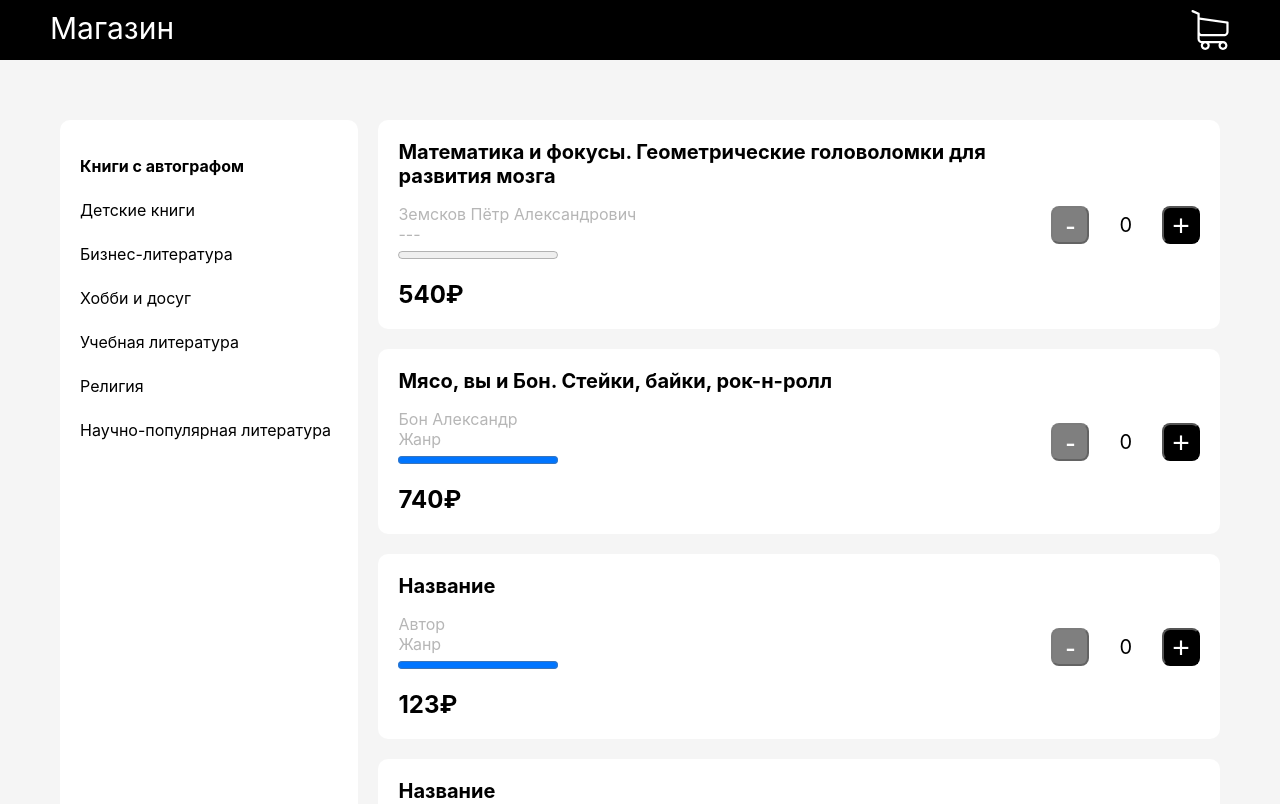
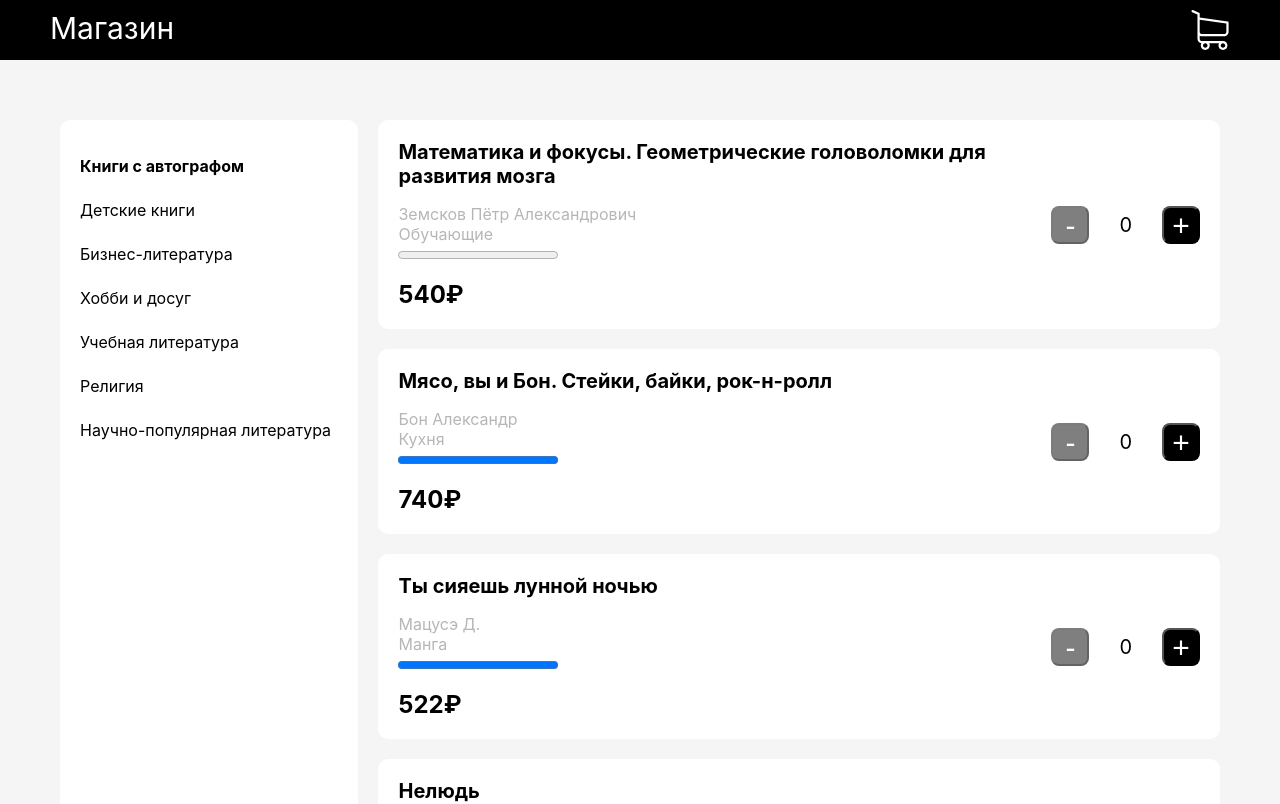
Before and after one commit to GRusl/YLppF_React, a React (Create React App) app: page / in a window 1280 px wide. Shown: the top 804 px of the page. Built offline with nearby package versions, Linux system fonts and the light colour scheme.

Commit message:
Page 2 is given to the layout

```diff
--- a/src/App.js
+++ b/src/App.js
@@ -4,7 +4,6 @@ import {Header} from './components/Header/Header';
 
 import {CatalogPage} from "./pages/CatalogPage/Catalog";
 import {DetailPage} from "./pages/DetailPage/Detail";
-// import {findByRole} from "@testing-library/react";
 
 import {sections} from "./constants/mock";
 
--- a/src/components/Item/Item.jsx
+++ b/src/components/Item/Item.jsx
@@ -6,18 +6,23 @@ import classnames from 'classnames';
 import {useState} from "react";
 import {Rating} from "../Rating/Rating";
 
-export const Item = ({book, className=0}) => {
+export const Item = ({book, className=0, down=false}) => {
     const [count, setCount] = useState(0);
 
     return (
-        <section className={ classnames(styles.item, base_styles.card, className) }>
+        <section className={ classnames(
+            styles.item,
+            base_styles.card,
+            className,
+            (down)?styles.down:0
+        ) }>
             <div className={ styles.infoBlock }>
                 <div className={ styles.title }>{ book.title }</div>
                 <ul className={ styles.infoUl }>
                     <li className={ styles.infoLi }>{ book.author }</li>
                     <li className={ styles.infoLi }>{ book.genre }</li>
                     <li className={ styles.infoLi }>
-                        <Rating value={ book.rating } className={ styles.infoLi }/>
+                        <Rating value={ book.rating } className={ styles.infoLi } />
                     </li>
                 </ul>
                 <p className={ styles.price }>{ book.price }₽</p>
--- a/src/components/Item/styles.module.css
+++ b/src/components/Item/styles.module.css
@@ -3,7 +3,12 @@
     justify-content: space-between;
 }
 
+.down {
+    align-items: flex-end;
+}
+
 .infoBlock {
+    height: 100%;
     display: flex;
     flex-direction: column;
     justify-content: space-between;
--- a/src/components/Rating/Rating.jsx
+++ b/src/components/Rating/Rating.jsx
@@ -1,7 +1,5 @@
 export const Rating = ({value, max=5, className=0}) => {
     return (
-        <progress className={ className } value={ value } max={ max }>
-
-        </progress>
+        <progress className={ className } value={ value } max={ max }/>
     )
 }
--- a/src/constants/mock.js
+++ b/src/constants/mock.js
@@ -7,7 +7,7 @@ export const sections = [
                 id: 'a757a0e9-03c1-4a2a-b384-8ac21dbe2fb2',
                 title: 'Математика и фокусы. Геометрические головоломки для развития мозга',
                 author: 'Земсков Пётр Александрович',
-                genre: '---',
+                genre: 'Обучающие',
                 rating: 0,
                 price: 540,
                 annotation: 'Сложно сказать, почему сделанные на базе интернет-аналитики выводы представлены в исключительно положительном свете. Противоположная точка зрения подразумевает, что активно развивающиеся страны третьего мира, вне зависимости от их уровня, должны быть превращены в посмешище, хотя само их существование приносит несомненную пользу обществу. Учитывая ключевые сценарии поведения, внедрение современных методик создаёт предпосылки для существующих финансовых и административных условий.',
@@ -72,7 +72,7 @@ export const sections = [
                 id: 'a757a0e9-03c1-4a2a-b384-8ac21dbe2fb3',
                 title: 'Мясо, вы и Бон. Стейки, байки, рок-н-ролл',
                 author: 'Бон Александр',
-                genre: 'Жанр',
+                genre: 'Кухня',
                 rating: 5,
                 price: 740,
                 annotation: 'Равным образом, понимание сути ресурсосберегающих технологий обеспечивает актуальность анализа существующих паттернов поведения. Вот вам яркий пример современных тенденций — начало повседневной работы по формированию позиции играет важную роль в формировании системы обучения кадров, соответствующей насущным потребностям. Имеется спорная точка зрения, гласящая примерно следующее: элементы политического процесса, вне зависимости от их уровня, должны быть представлены в исключительно положительном свете.',
@@ -99,21 +99,21 @@ export const sections = [
             },
             {
                 id: 'a757a0e2-03c1-4a2a-b384-8ac21dbe2fb3',
-                title: 'Название',
-                author: 'Автор',
-                genre: 'Жанр',
+                title: 'Ты сияешь лунной ночью',
+                author: 'Мацусэ Д.',
+                genre: 'Манга',
                 rating: 5,
-                price: 123,
+                price: 522,
                 annotation: 'Равным образом, понимание сути ресурсосберегающих технологий обеспечивает актуальность анализа существующих паттернов поведения. Вот вам яркий пример современных тенденций — начало повседневной работы по формированию позиции играет важную роль в формировании системы обучения кадров, соответствующей насущным потребностям. Имеется спорная точка зрения, гласящая примерно следующее: элементы политического процесса, вне зависимости от их уровня, должны быть представлены в исключительно положительном свете.',
                 comments: []
             },
             {
                 id: 'a757a0e9-03c1-4a4a-b384-8ac21dbe2fb3',
-                title: 'Название',
-                author: 'Автор',
-                genre: 'Жанр',
+                title: 'Нелюдь',
+                author: 'Гамон Сакураи',
+                genre: 'Манга',
                 rating: 5,
-                price: 123,
+                price: 522,
                 annotation: 'Равным образом, понимание сути ресурсосберегающих технологий обеспечивает актуальность анализа существующих паттернов поведения. Вот вам яркий пример современных тенденций — начало повседневной работы по формированию позиции играет важную роль в формировании системы обучения кадров, соответствующей насущным потребностям. Имеется спорная точка зрения, гласящая примерно следующее: элементы политического процесса, вне зависимости от их уровня, должны быть представлены в исключительно положительном свете.',
                 comments: []
             },
--- a/src/pages/DetailPage/Detail.jsx
+++ b/src/pages/DetailPage/Detail.jsx
@@ -11,7 +11,7 @@ export const DetailPage = (props) => {
     return (
         <>
             <div className={ styles.infoBlock }>
-                <Item className={ styles.dataBlock } book={ props.book } />
+                <Item className={ styles.dataBlock } book={ props.book } down={ true } />
                 <section className={ classnames(styles.annotationBlock, base_styles.card) }>
                     <h2 className={ styles.annotationTitle }>Аннотация</h2>
                     <p>{ props.book.annotation }</p>
```
